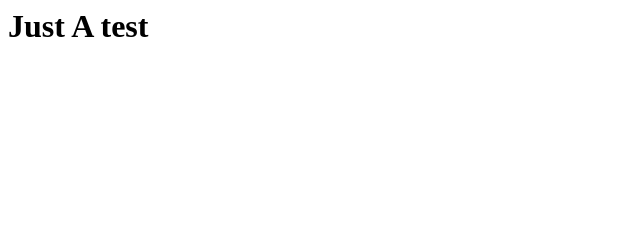
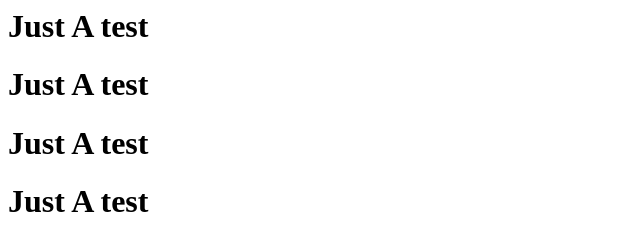
Before and after one commit to NotAsasha/OOEI_Test, a plain HTML site: page index.html in a window 1280 px wide. Shown: the whole page, without its empty margins (0-640 px from the left). Drawn offline with Linux system fonts and the light colour scheme.

Commit message:
Шось зробив

```diff
--- a/index.html
+++ b/index.html
@@ -6,5 +6,8 @@
 
 <body>
     <h1>Just A test</h1>
+    <h1>Just A test</h1>
+    <h1>Just A test</h1><h1>Just A test</h1>
+
 </body>
 </html>
```
